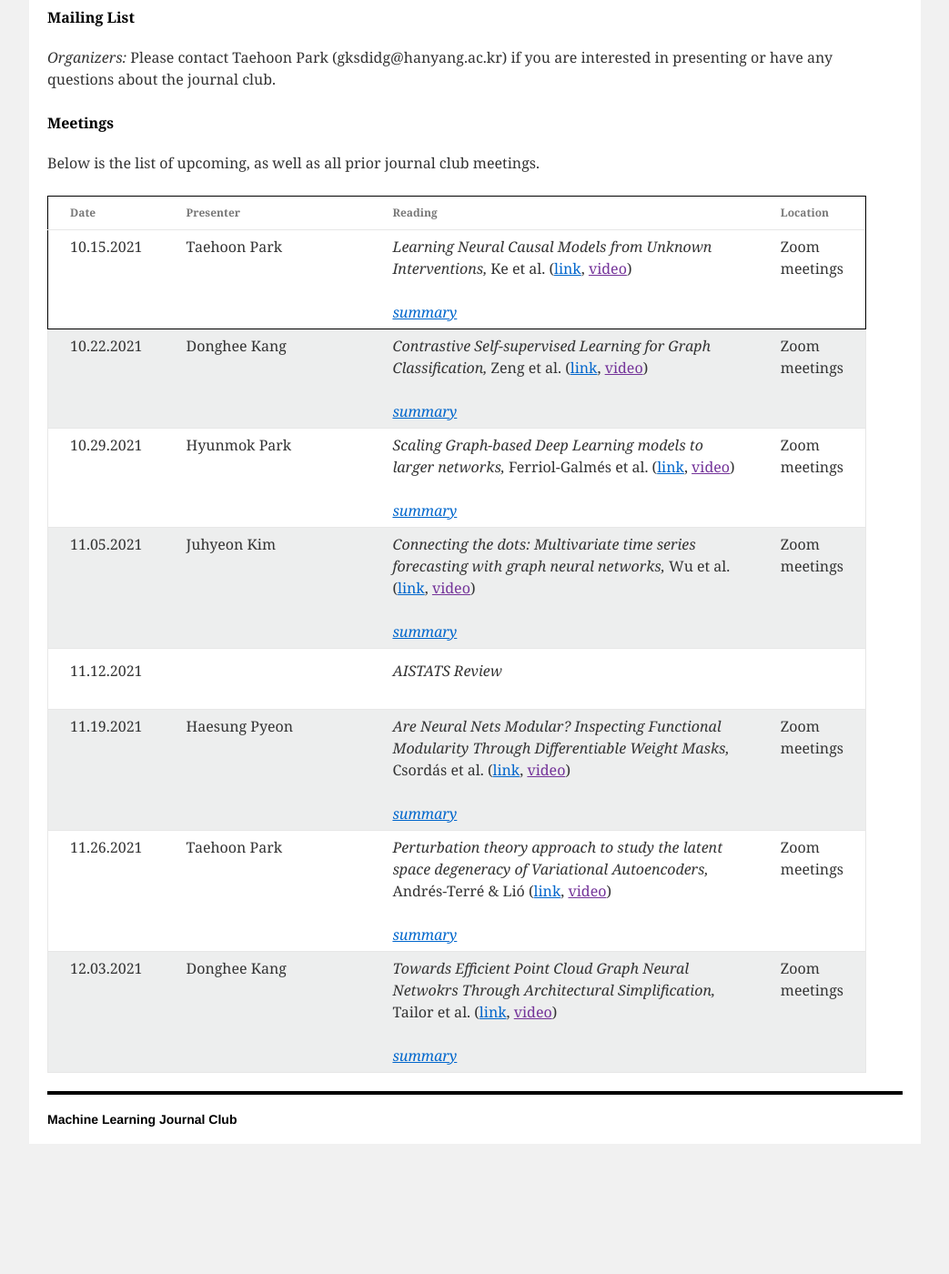
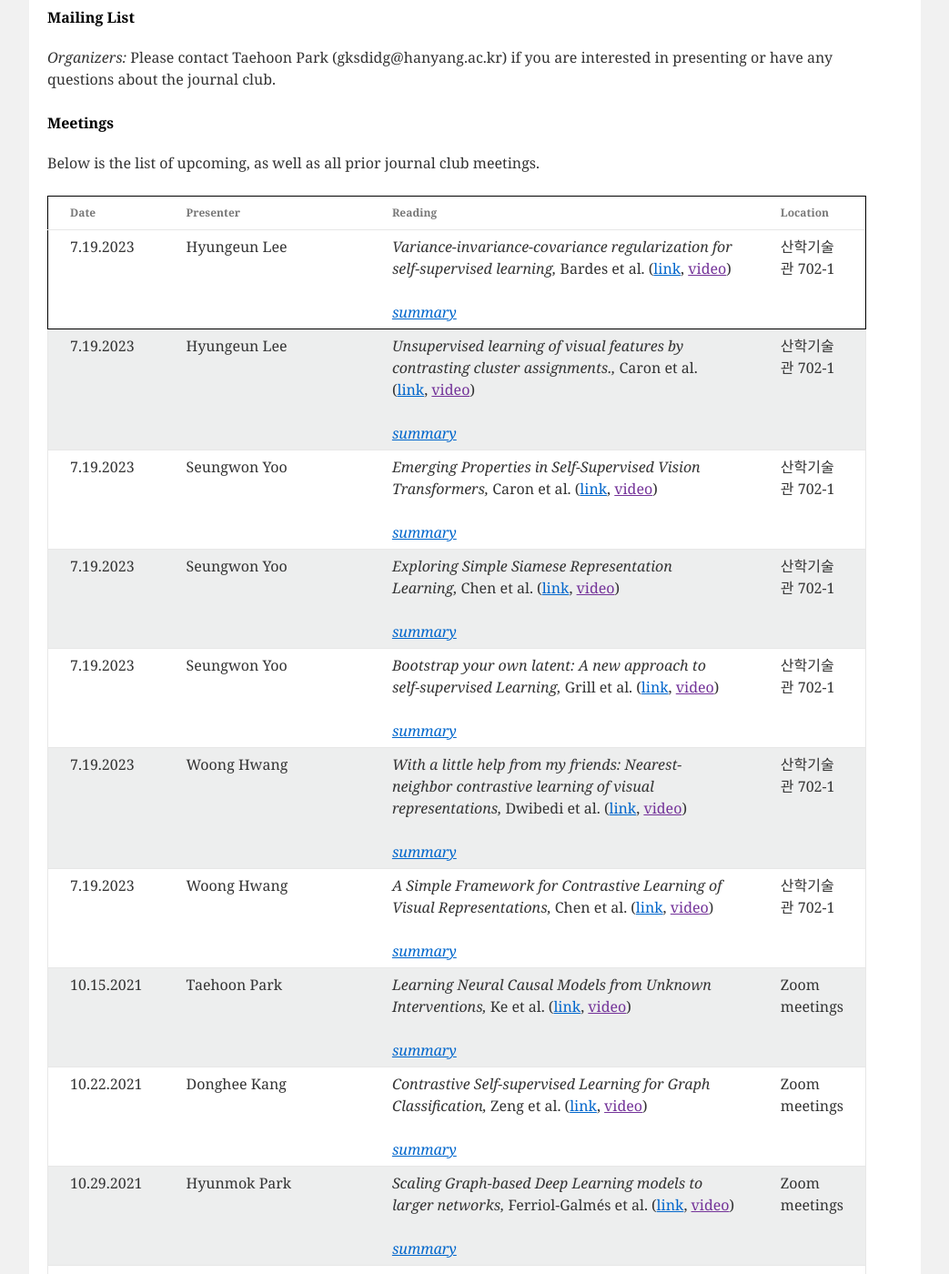
Before and after one commit to niai-lab/GraphML-JC, a Jekyll site: the page built from index.html, in a window 1280 px wide and 1400 px high, scrolled down 631 px. Shown: the whole window at 91% size, without its empty margins (118-1161 px from the left). Built offline with Jekyll 4.4.1, drawn with Linux system fonts in a browser that asks for light colours; before the commit the page ends 1908 px from its top, so only the background shows below that.

Commit message:
Update meeting_info.yml

```diff
--- a/_data/meeting_info.yml
+++ b/_data/meeting_info.yml
@@ -1,3 +1,52 @@
+- presenter: Hyungeun Lee
+  date: 7.19.2023
+  paper: "Variance-invariance-covariance regularization for self-supervised learning"
+  authors: Bardes et al.
+  url: https://arxiv.org/abs/2105.04906
+  location: "산학기술관 702-1"
+
+- presenter: Hyungeun Lee
+  date: 7.19.2023
+  paper: "Unsupervised learning of visual features by contrasting cluster assignments."
+  authors: Caron et al.
+  url: https://arxiv.org/abs/2006.09882
+  location: "산학기술관 702-1"
+
+- presenter: Seungwon Yoo
+  date: 7.19.2023
+  paper: "Emerging Properties in Self-Supervised Vision Transformers"
+  authors: Caron et al.
+  url: https://arxiv.org/abs/2104.14294
+  location: "산학기술관 702-1"
+
+- presenter: Seungwon Yoo
+  date: 7.19.2023
+  paper: "Exploring Simple Siamese Representation Learning"
+  authors: Chen et al.
+  url: https://arxiv.org/abs/2011.10566
+  location: "산학기술관 702-1"
+
+- presenter: Seungwon Yoo
+  date: 7.19.2023
+  paper: "Bootstrap your own latent: A new approach to self-supervised Learning"
+  authors: Grill et al.
+  url: https://arxiv.org/abs/2006.07733
+  location: "산학기술관 702-1"
+
+- presenter: Woong Hwang
+  date: 7.19.2023
+  paper: "With a little help from my friends: Nearest-neighbor contrastive learning of visual representations"
+  authors: Dwibedi et al.
+  url: https://arxiv.org/abs/2104.14548
+  location: "산학기술관 702-1"
+
+- presenter: Woong Hwang
+  date: 7.19.2023
+  paper: "A Simple Framework for Contrastive Learning of Visual Representations"
+  authors: Chen et al.
+  url: https://arxiv.org/abs/2002.05709
+  location: "산학기술관 702-1"
+
 - presenter: Taehoon Park
   date: 10.15.2021
   paper: "Learning Neural Causal Models from Unknown Interventions"
```
